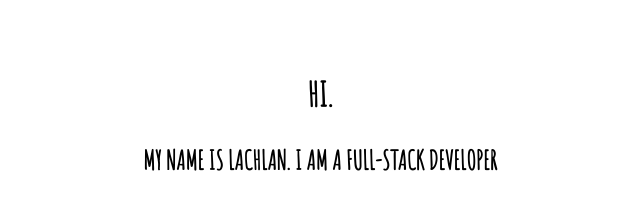
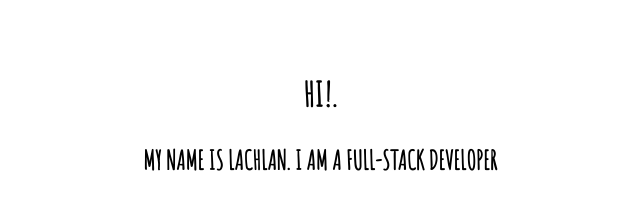
Before and after one commit to lachlanwhelan/lachlanwhelan.github.io, a plain HTML site: page index.html in a window 1280 px wide. Shown: the top 199 px of the page, 320-960 px from the left. Drawn offline with Linux system fonts and the light colour scheme.

Commit message:
add exclamation marks!

```diff
--- a/index.html
+++ b/index.html
@@ -14,7 +14,7 @@
 <div class="container">
             <header>
                 <div class="intro">
-                    <h2>Hi.</h2>
+                    <h2>Hi!.</h2>
                     <h3>My name is Lachlan. I am a full-stack developer</h3>
                 </div>
 
```
